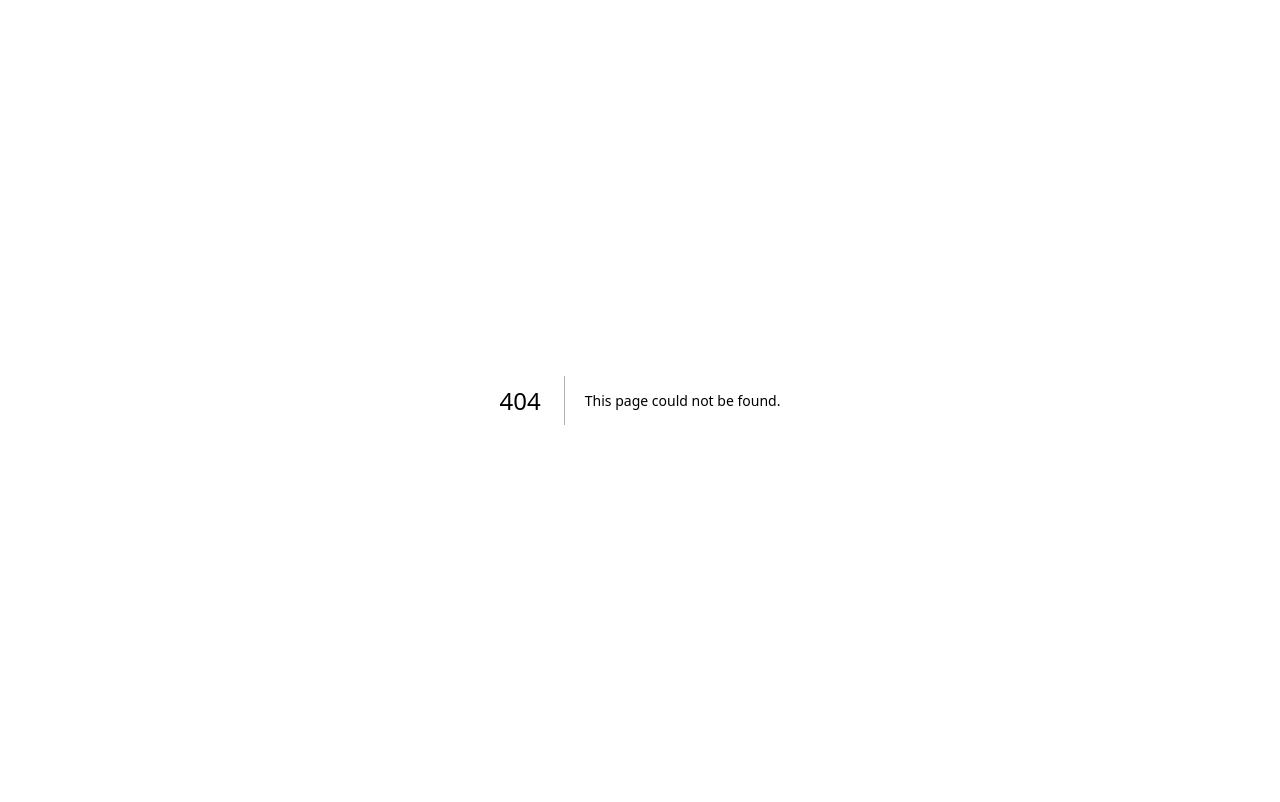
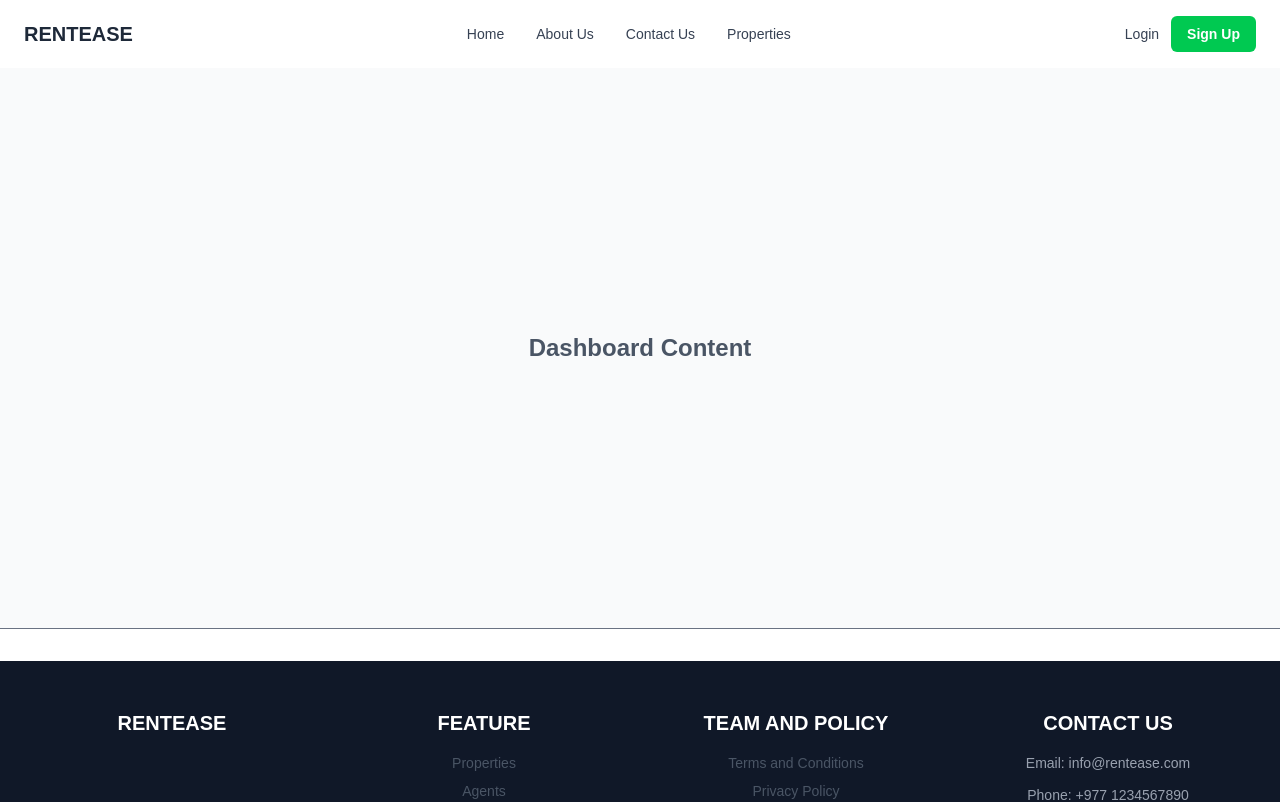
Before and after one commit to sagarlama0102/Rentease_web, a Next.js app: page /dashboard in a window 1280 px wide. Before the commit this address had no page. Shown: the top 802 px of the page. Built offline with nearby package versions, Linux system fonts and the light colour scheme.

Commit message:
designed a dummy dashboard

```diff
--- /dev/null
+++ b/app/(dashboard)/dashboard/page.tsx
@@ -0,0 +1,9 @@
+export default function DashboardPage() {
+  return (
+    <div className="flex items-center justify-center min-h-[60vh]">
+      <h1 className="text-2xl font-semibold text-gray-600">
+        Dashboard Content
+      </h1>
+    </div>
+  );
+}
--- /dev/null
+++ b/app/(dashboard)/layout.tsx
@@ -0,0 +1,30 @@
+import Header from "@/app/(public)/_components/Header"; // Adjust this path to your public Header
+import Footer from "@/app/(public)/_components/Footer"; // Adjust if you have a Footer component
+
+export default function DashboardLayout({
+  children,
+}: {
+  children: React.ReactNode;
+}) {
+  return (
+    <div className="flex flex-col min-h-screen">
+      {/* Note: In a real app, we would use a Global State (like Context or Redux).
+         For now, since your Header handles the UI, we render it here.
+      */}
+      <Header />
+
+      {/* This is where your Dashboard page content will appear */}
+      <main className="flex-grow bg-gray-50">
+        <div className="mx-auto max-w-7xl px-6 py-10">
+          {children}
+        </div>
+      </main>
+
+      {/* Shared Footer for the dashboard */}
+      <footer className="w-full bg-white border-t py-8 text-center text-gray-500 text-sm">
+        <Footer />
+
+      </footer>
+    </div>
+  );
+}
--- a/app/(public)/_components/Header.tsx
+++ b/app/(public)/_components/Header.tsx
@@ -139,7 +139,9 @@ import { useState } from "react";
 import AuthModal from "@/app/(auth)/_components/authModal";
 import LoginForm from "@/app/(auth)/_components/LoginForm";
 import RegisterForm from "@/app/(auth)/_components/RegisterForm";
+import { useRouter } from "next/navigation";
 export default function Header() {
+  const router = useRouter();
   const [isLoggedIn, setIsLoggedIn] = useState(false);
 
   // Modal States
@@ -213,6 +215,7 @@ export default function Header() {
           onLoginSuccess={() =>{
             setIsLoggedIn(true); // Change the Navbar
             setIsModalOpen(false); // Close the Modal
+            router.push("/dashboard");
           }} />
         ) : (
           <RegisterForm onSwitch={() => setAuthView("login")} />
```
